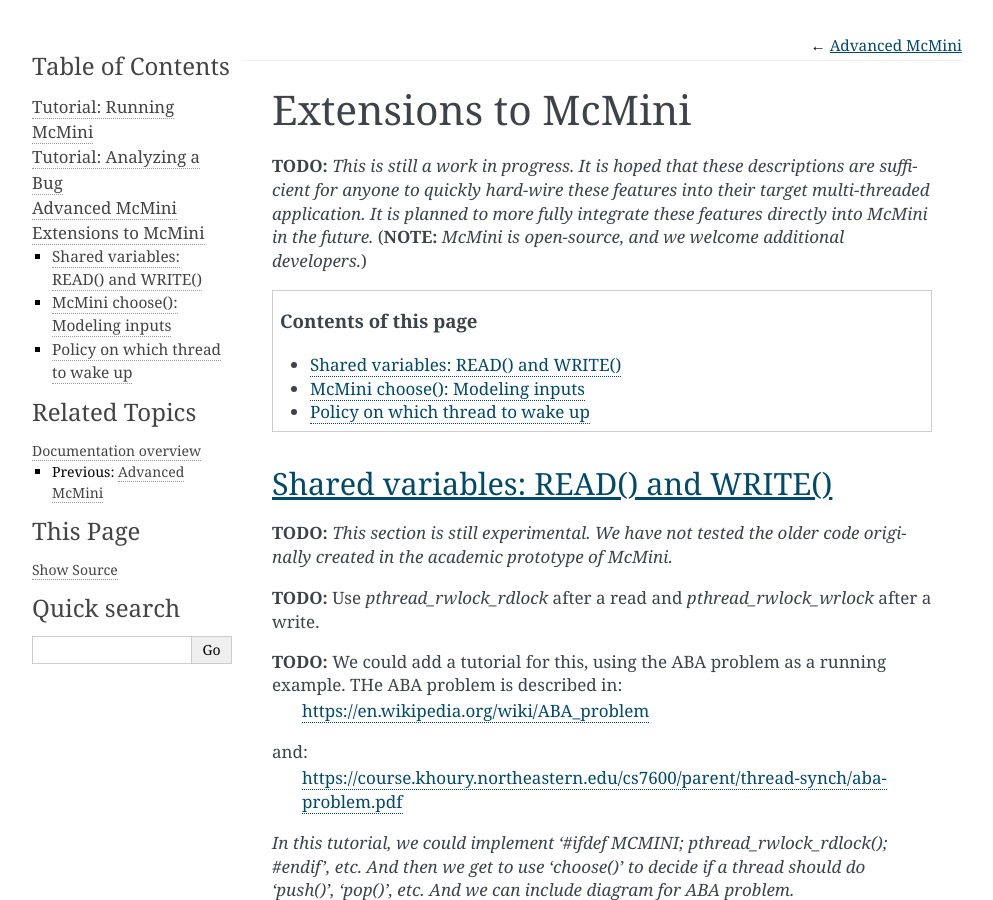
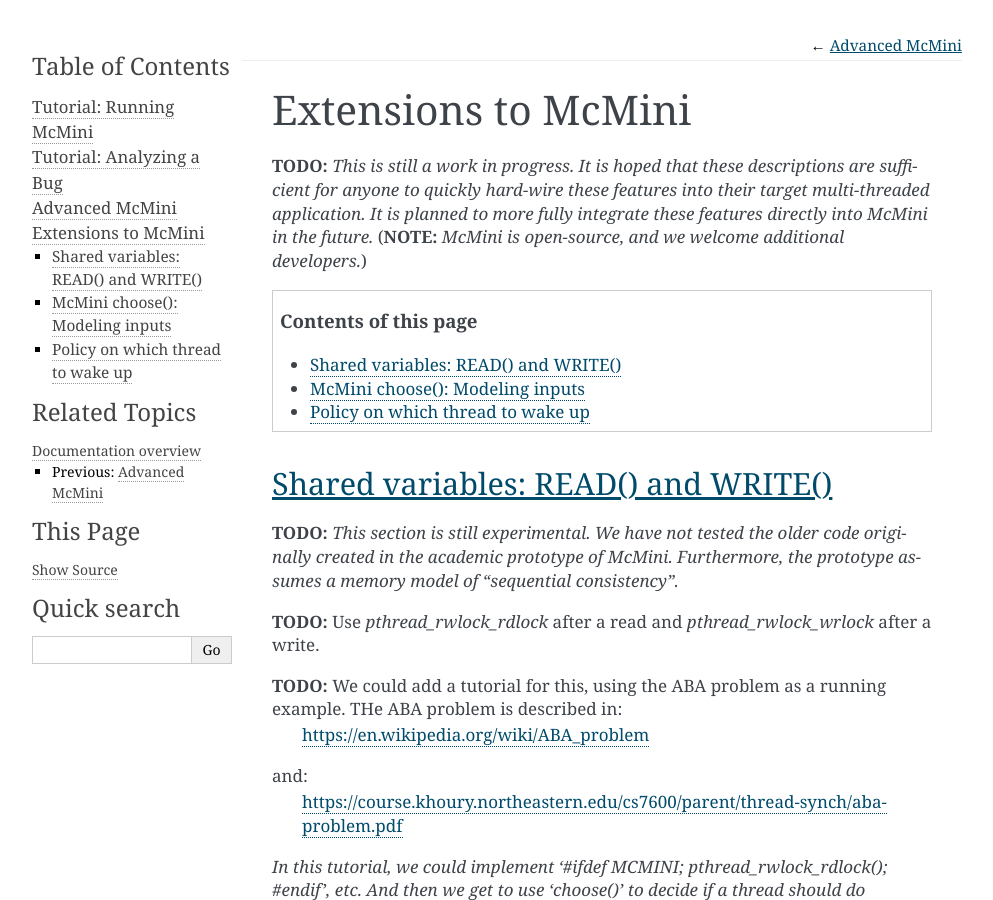
Before and after one commit to mcminickpt/mcmini-doc, a Sphinx documentation site: the page built from docs/source/usage/mcmini-extensions.rst, in a window 1280 px wide and 900 px high. Shown: the whole window, without its empty margins (148-1141 px from the left). Built offline with Sphinx 7.4.7, drawn with Linux system fonts in a browser that asks for light colours; pages that are not in the unit, such as notebooks, are missing from menus.

Commit message:
READ/WRITE extension is for sequential consistency

```diff
--- a/docs/source/usage/mcmini-extensions.rst
+++ b/docs/source/usage/mcmini-extensions.rst
@@ -27,7 +27,8 @@ Shared variables:  READ() and WRITE()
 
 **TODO:** *This section is still experimental.
 We have not tested the older code originally created in the
-academic prototype of McMini.*
+academic prototype of McMini.  Furthermore, the prototype
+assumes a memory model of "sequential consistency".*
 
 **TODO:** Use `pthread_rwlock_rdlock` after a read and `pthread_rwlock_wrlock` after a write.
 
```
